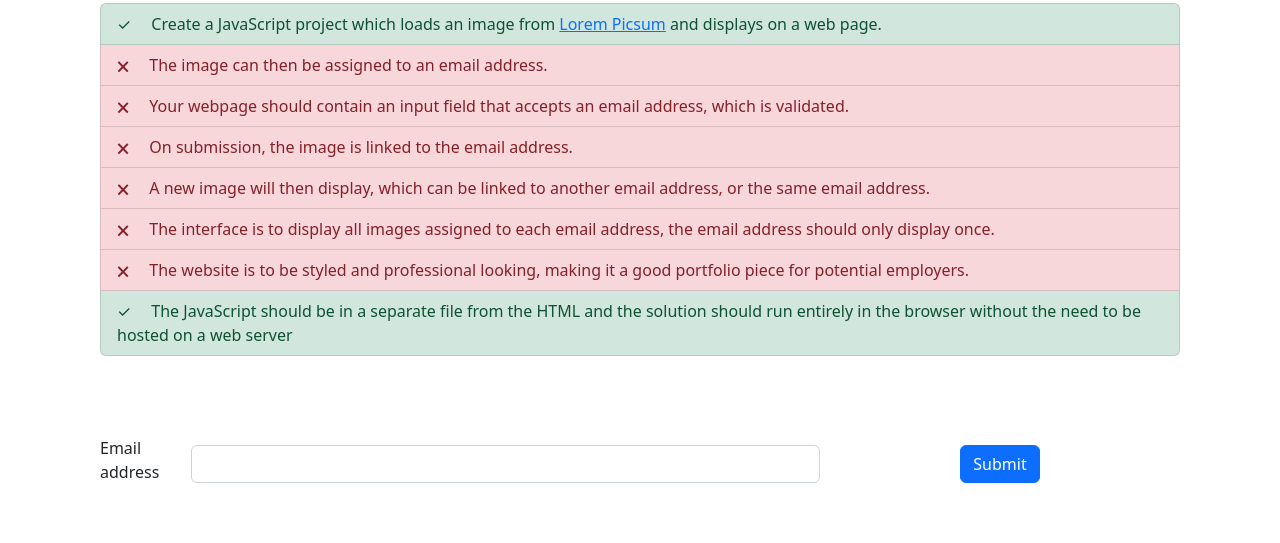
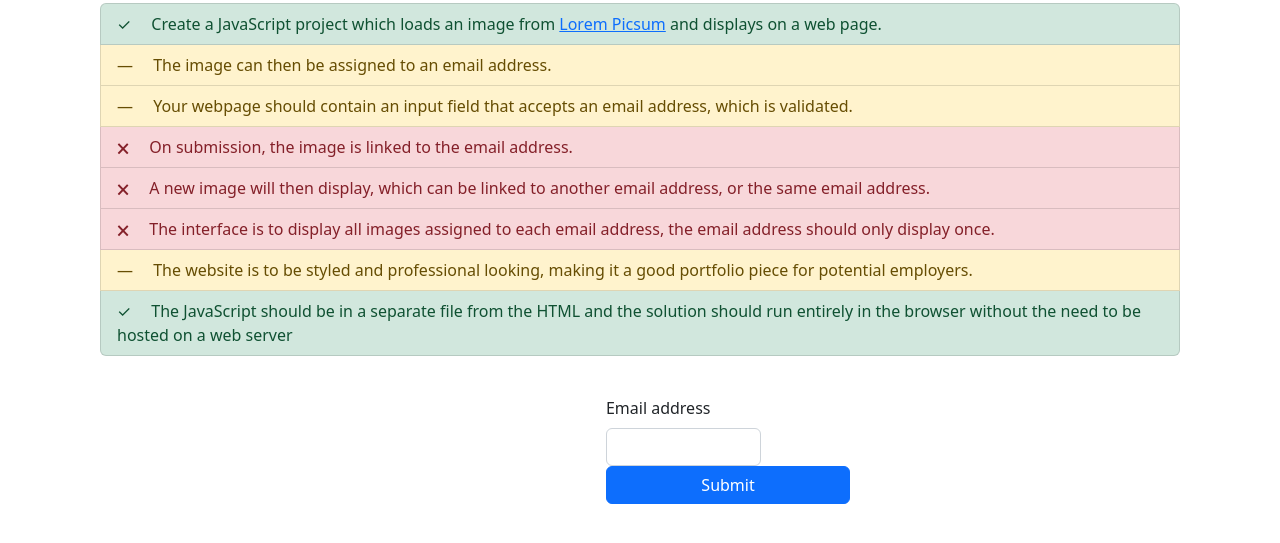
Before and after one commit to steven-lui/javascript-array-reflection, a website: page src/index.html in a window 1280 px wide. Shown: the part 83-626 px from the top of the page. Drawn offline with nearby package versions, Linux system fonts and the light colour scheme; files that its build step writes are made by us from their sources; no server answers.

Commit message:
Update html
Style ul more
Added row and containers for sections

```diff
--- a/src/assets/scss/layout/_email.scss
+++ b/src/assets/scss/layout/_email.scss
@@ -1,23 +1,15 @@
 #email {
     form {
-
-        &,
-        [class*='col'] {
-            margin: 0;
-            padding: 0;
-        }
+        margin: 0;
+        padding: 0;
 
         &,
         .row {
             width: 100%;
         }
 
-        [class*='col'] {
-            display: flex;
-            flex-shrink: 0;
-            justify-content: center;
-            align-items: center;
+        button {
+            width: 100%;
         }
-
     }
 }
--- a/src/assets/scss/layout/_introduction.scss
+++ b/src/assets/scss/layout/_introduction.scss
@@ -8,11 +8,17 @@ ul {
     .list-group-item {
         &-success::before {
             content: '\2713';
-            padding-right: 1em;
         }
 
         &-danger::before {
             content: '\01F5D9';
+        }
+
+        &-warning::before {
+            content: '\2014';
+        }
+
+        &::before {
             padding-right: 1em;
         }
     }
--- a/src/index.html
+++ b/src/index.html
@@ -23,10 +23,10 @@
                         from <a href="https://picsum.photos/" target="_blank" rel="noopener noreferrer">Lorem Picsum</a>
                         and displays on a web page.
                     </li>
-                    <li class="list-group-item list-group-item-danger">
+                    <li class="list-group-item list-group-item-warning">
                         The image can then be assigned to an email address.
                     </li>
-                    <li class="list-group-item list-group-item-danger">
+                    <li class="list-group-item list-group-item-warning">
                         Your webpage should contain an input field that accepts an email address, which is validated.
                     </li>
                     <li class="list-group-item list-group-item-danger">
@@ -40,7 +40,7 @@
                         The interface is to display all images assigned to each email address, the email address should
                         only display once.
                     </li>
-                    <li class="list-group-item list-group-item-danger">
+                    <li class="list-group-item list-group-item-warning">
                         The website is to be styled and professional looking, making it a good portfolio piece for
                         potential employers.
                     </li>
@@ -51,28 +51,34 @@
                 </ul>
             </div>
         </section>
-
+        <div class="container" style="padding:0;">
+            <div class="row">
+                <div class="col-md-6 col-lg-4">
                     <section id="image">
                         <div class="container">
                             <img class="img-fluid" id="picsum-img">
                         </div>
                     </section>
-
+                </div>
+                <div class="col-md">
                     <section id="email">
                         <form>
                             <div class="container">
-                    <div class="row gx-5">
+                                <div class="row gy-3">
                                     <div class="col-lg-8">
                                         <label for="user-email" class="form-label">Email address</label>
                                         <input type="email" class="form-control" id="user-email">
                                     </div>
-                        <div class="col">
-                            <button type="submit" class="btn btn-primary">Submit</button>
+                                    <div class="col mt-lg-auto">
+                                        <button value="POST" type="submit" class="btn btn-primary">Submit</button>
                                     </div>
                                 </div>
                             </div>
                         </form>
                     </section>
+                </div>
+            </div>
+        </div>
     </main>
 
     <footer></footer>
```
Also changed, not shown: dist/css/styles.min.css, dist/index.html. Lines whose indentation alone changed are shown as unchanged.
